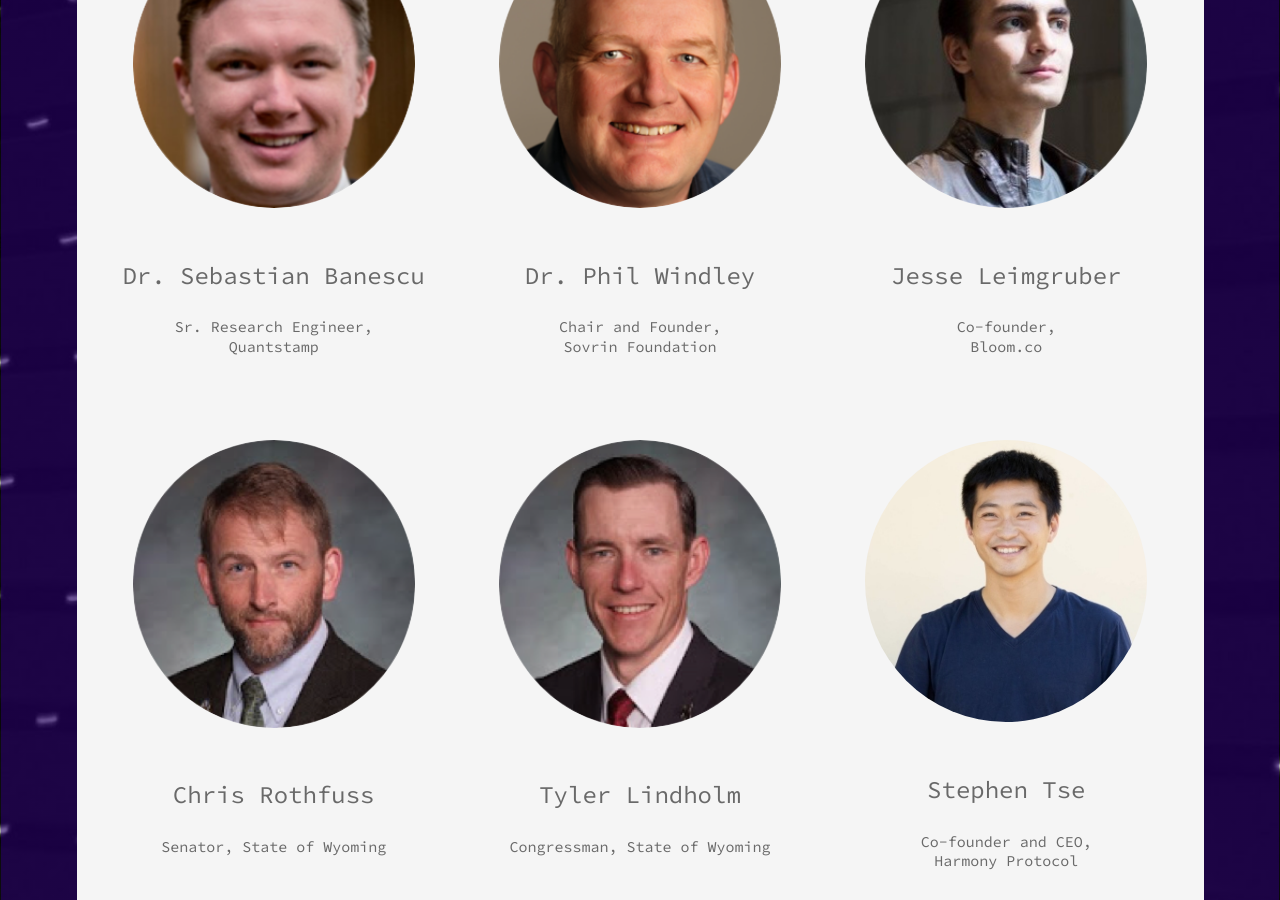
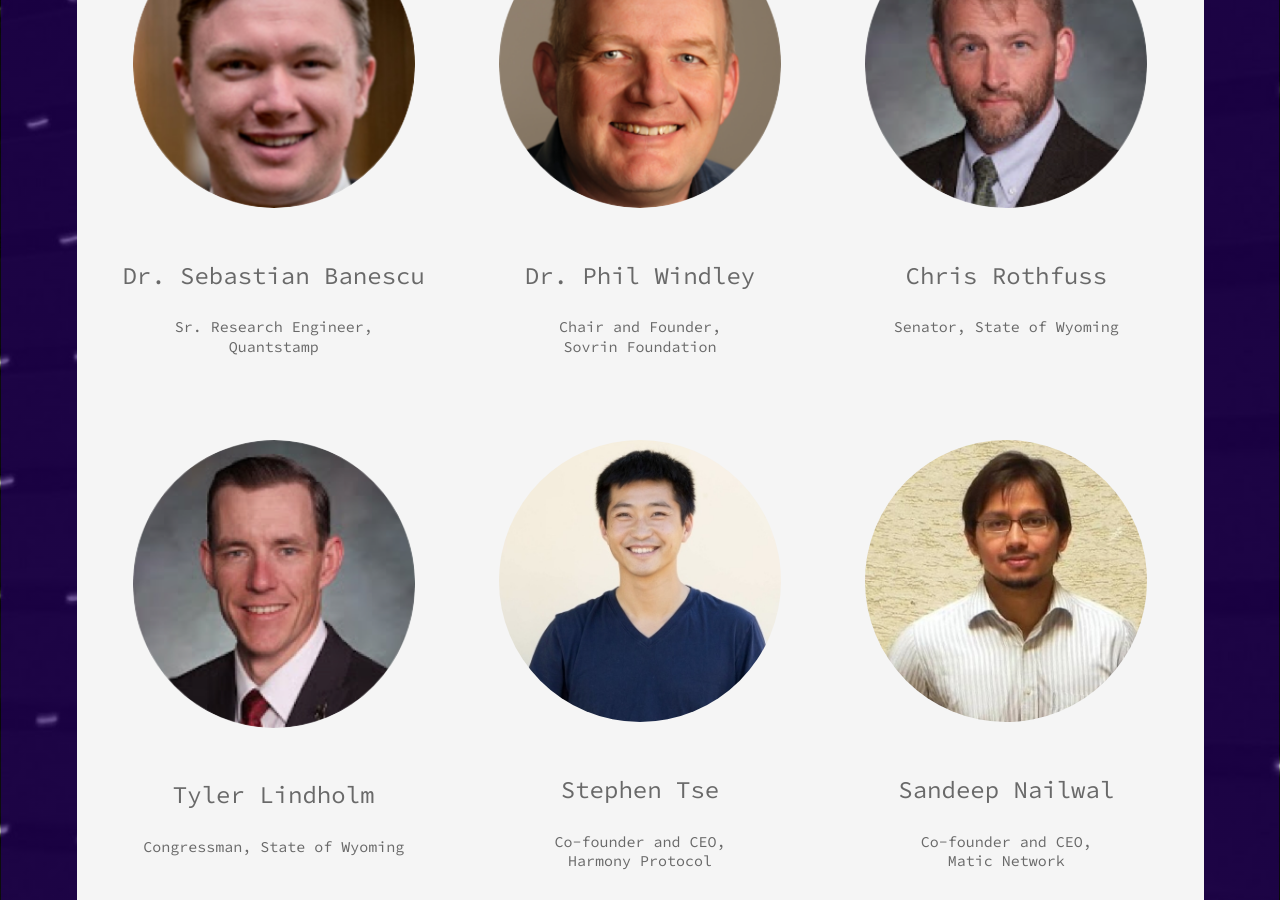
Before and after one commit to responsible-data-summit/responsible-data-summit.github.io, a Jekyll site: the page built from pages/privacy.html, in a window 1280 px wide and 900 px high, scrolled down 2743 px. Built offline with Jekyll 4.4.1, drawn with Linux system fonts in a browser that asks for light colours.

Commit message:
remove jess

```diff
--- a/_data/speakers_privacy.yml
+++ b/_data/speakers_privacy.yml
@@ -60,11 +60,6 @@
     Chair and Founder,
     Sovrin Foundation
   avatar: Phil.png
-- name: Jesse Leimgruber
-  title: |
-    Co-founder,
-    Bloom.co
-  avatar: Jesse.png
 - name: Chris Rothfuss
   title: |
     Senator, State of Wyoming
```
